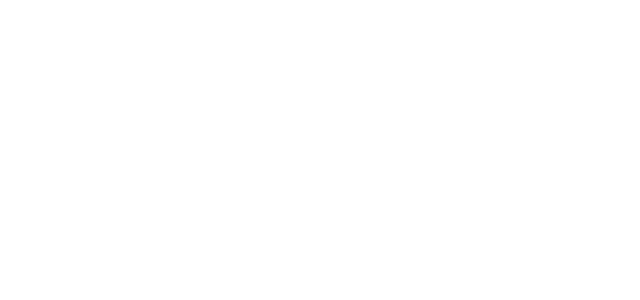
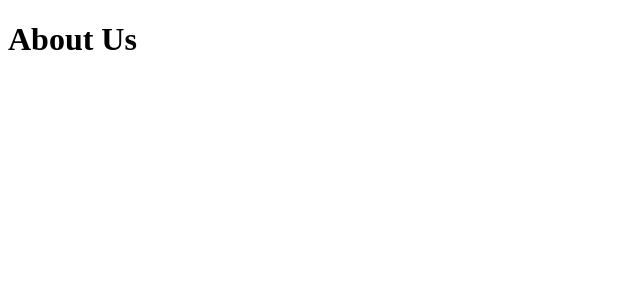
Before and after one commit to vvsubash/33munniz, a Nuxt app: page /about in a window 1280 px wide. Before the commit this address had no page. Shown: the top 300 px of the page, without its empty margins (0-640 px from the left). Built offline with nearby package versions, Linux system fonts and the light colour scheme.

Commit message:
added about page.

```diff
--- /dev/null
+++ b/pages/about.vue
@@ -0,0 +1,12 @@
+<template>
+    <div>
+        <h1>About Us</h1>
+    </div>
+</template>
+
+<script setup lang="ts">
+</script>
+
+<style scoped>
+
+</style>
```
